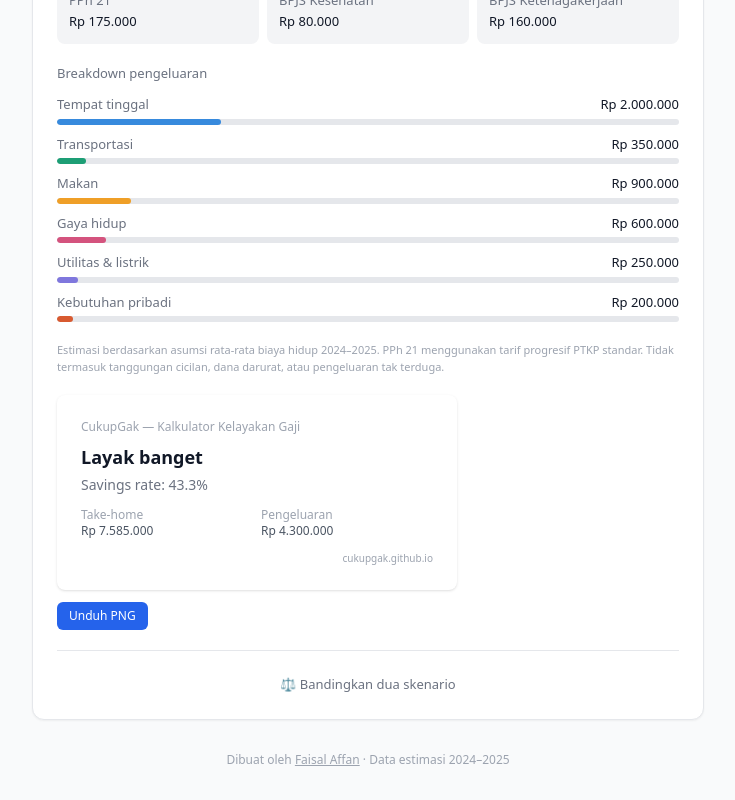
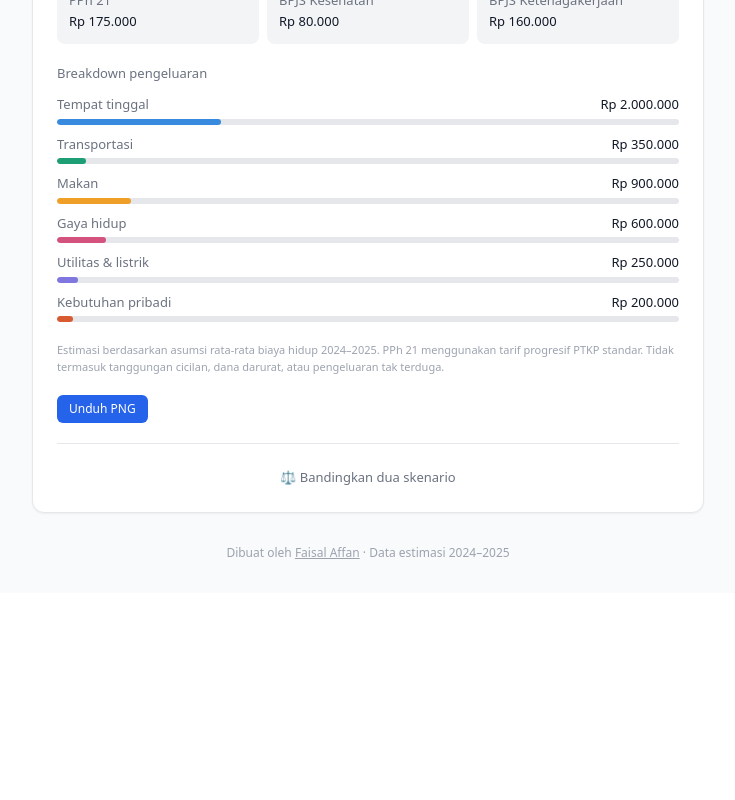
Before and after one commit to faisalaffan/cukupgak, a Nuxt app: page / in a window 1280 px wide. Shown: the part 1147-1947 px from the top of the page, without its empty margins (272-1007 px from the left). After the commit the page ends 1740 px from the top, so only its background shows below. Built offline with nearby package versions, Linux system fonts and the light colour scheme.

Commit message:
fix: hide share card from viewport, fix e2e strict mode violations, bump to 1.2.0

```diff
--- a/app.config.ts
+++ b/app.config.ts
@@ -1,4 +1,4 @@
 export default defineAppConfig({
-  version: '1.1.0',
+  version: '1.2.0',
   googleAnalyticsId: 'G-1VR4HY3M2H',
 })
--- a/components/ShareCard.vue
+++ b/components/ShareCard.vue
@@ -36,7 +36,7 @@ const isShareSupported = typeof navigator !== 'undefined' && !!navigator.share
   <div>
     <div
       ref="cardRef"
-      class="bg-white p-6 rounded-lg shadow w-[400px]"
+      class="bg-white p-6 rounded-lg shadow w-[400px] fixed -left-[9999px] top-0"
     >
       <p class="text-xs text-gray-400 mb-2">CukupGak — Kalkulator Kelayakan Gaji</p>
       <p class="text-lg font-semibold text-gray-900 mb-1">{{ result.verdict }}</p>
```
Also changed, not shown: 1 other file (tests, documents, lock files or other folders).
